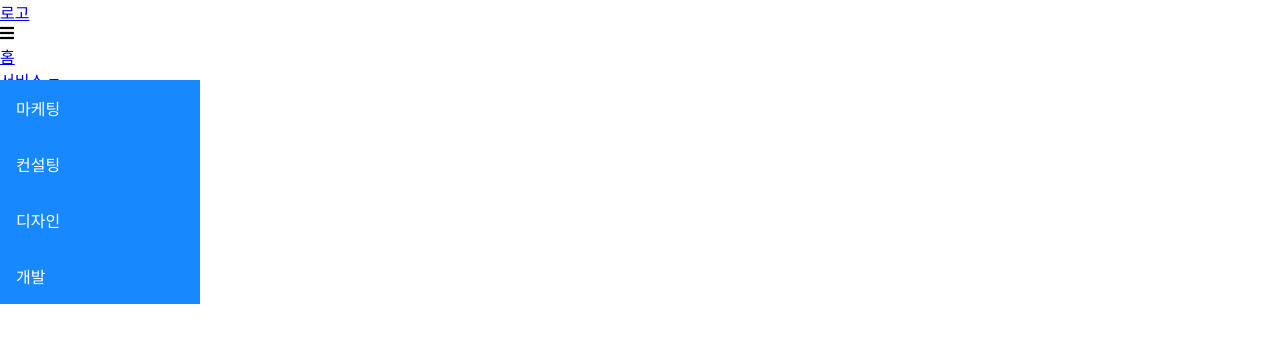
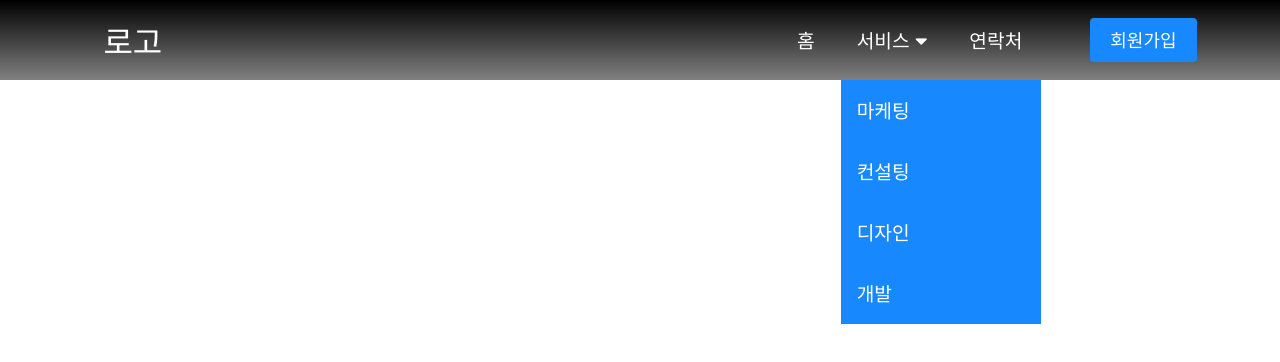
Before and after one commit to rkdvnfma90/react-responsive-navbar, a React (Create React App) app: page / in a window 1280 px wide. Shown: the top 362 px of the page. Built offline with nearby package versions, Linux system fonts and the light colour scheme.

Commit message:
feat 내비게이션 바 레이아웃 구성

```diff
--- a/src/components/Button.js
+++ b/src/components/Button.js
@@ -19,12 +19,16 @@ const StyledButton = styled.button`
     border-radius: 4px;
     border: 2px solid ${({ theme }) => theme.primaryColor};
   }
+
+  @media screen and (max-width: 960px) {
+    display: none;
+  }
 `
 
-const Button = () => {
+const Button = ({ btnName }) => {
   return (
     <Link to='sign-up'>
-      <StyledButton>회원가입</StyledButton>
+      <StyledButton>{btnName}</StyledButton>
     </Link>
   )
 }
--- a/src/components/Dropdown.js
+++ b/src/components/Dropdown.js
@@ -40,7 +40,7 @@ const Dropdown = () => {
         {menuitems.map((item, index) => (
           <DropdownItem key={index}>
             <DropdownLink
-              cName={item.cName}
+              cname={item.cname}
               to={item.path}
               onClick={() => setClick(false)}
             >
--- a/src/components/Navbar.js
+++ b/src/components/Navbar.js
@@ -1,17 +1,147 @@
 import React, { useState } from 'react'
 import { Link } from 'react-router-dom'
-import styled from 'styled-components'
+import styled, { css } from 'styled-components'
 import Button from './Button'
 import Dropdown from './Dropdown'
 
-const Nav = styled.nav``
-const NavbarLogo = styled(Link)``
-const MenuIcon = styled.div``
-const Icon = styled.i``
-const NavMenu = styled.ul``
-const NavItem = styled.li``
-const NavLinks = styled(Link)``
-const NavLinksMobile = styled(Link)``
+const Nav = styled.nav`
+  background: linear-gradient(#000, #808080);
+  height: 80px;
+  display: flex;
+  justify-content: center;
+  align-items: center;
+  font-size: 1.2rem;
+`
+const NavbarLogo = styled(Link)`
+  color: #fff;
+  justify-self: start;
+  margin-left: 20px;
+  cursor: pointer;
+  text-decoration: none;
+  font-size: 2rem;
+
+  @media screen and (max-width: 960px) {
+    position: absolute;
+    top: 0;
+    left: 0;
+    transform: translate(25%, 50%);
+  }
+`
+
+const MenuIcon = styled.div`
+  display: none;
+
+  @media screen and (max-width: 960px) {
+    display: block;
+    position: absolute;
+    top: 0;
+    right: 0;
+    transform: translate(-100%, 60%);
+    font-size: 1.8rem;
+    cursor: pointer;
+  }
+`
+
+const IconStyles = css`
+  ${({ cname }) =>
+    cname === 'fa-bars' &&
+    css`
+      color: #fff;
+    `}
+
+  ${({ cname }) =>
+    cname === 'fa-times' &&
+    css`
+      color: #fff;
+      font-size: 2rem;
+    `}
+`
+const Icon = styled.i`
+  ${IconStyles}
+`
+const NavMenu = styled.ul`
+  display: grid;
+  grid-template-columns: repeat(5, auto);
+  grid-gap: 10px;
+  list-style: none;
+  text-align: center;
+  width: 70vw;
+  justify-content: end;
+  margin-right: 2rem;
+
+  @media screen and (max-width: 960px) {
+    display: flex;
+    flex-direction: column;
+    width: 100%;
+    height: 90vh;
+    position: absolute;
+    top: 80px;
+    left: -100%;
+    opacity: 1;
+    transition: all 0.5s ease;
+
+    ${({ cname }) =>
+      cname === 'active' &&
+      css`
+        background: #242222;
+        left: 0;
+        z-index: 1;
+      `}
+  }
+`
+
+const NavItem = styled.li`
+  display: flex;
+  align-items: center;
+  height: 80px;
+`
+
+const NavLinks = styled(Link)`
+  color: white;
+  text-decoration: none;
+  padding: 0.5rem 1rem;
+
+  &:hover {
+    background-color: ${({ theme }) => theme.primaryColor};
+    border-radius: 4px;
+    transition: all 0.2s ease-out;
+  }
+
+  @media screen and (max-width: 960px) {
+    text-align: center;
+    padding: 2rem;
+    width: 100%;
+    display: table;
+
+    &:hover {
+      border-radius: 0;
+      background-color: ${({ theme }) => theme.primaryColor};
+    }
+  }
+`
+
+const NavLinksMobile = styled(Link)`
+  display: none;
+
+  @media screen and (max-width: 960px) {
+    display: block;
+    text-align: center;
+    padding: 1.5rem;
+    margin: 2rem auto;
+    border-radius: 4px;
+    width: 80%;
+    background: #1888ff;
+    text-decoration: none;
+    color: #fff;
+    font-size: 1.5rem;
+
+    &:hover {
+      background: #fff;
+      color: ${({ theme }) => theme.primaryColor};
+      transition: 250ms;
+    }
+  }
+`
 
 const Navbar = () => {
   const [click, setClick] = useState(false)
@@ -26,11 +156,13 @@ const Navbar = () => {
         <NavbarLogo to='/'>로고</NavbarLogo>
 
         <MenuIcon onClick={handleClick}>
-          <Icon className={click ? 'fas fa-times' : 'fas fa-bars'} />
+          <Icon
+            className={click ? 'fas fa-times' : 'fas fa-bars'}
+            cname={click ? 'fa-times' : 'fa-bars'}
+          />
         </MenuIcon>
 
-        {/* click ? 'nav-menu active' : 'nav-menu' */}
-        <NavMenu>
+        <NavMenu cname={click ? 'active' : ''}>
           <NavItem>
             <NavLinks to='/' onClick={closeMobileMenu}>
               홈
@@ -53,7 +185,8 @@ const Navbar = () => {
             </NavLinksMobile>
           </NavItem>
         </NavMenu>
-        <Button />
+
+        <Button btnName='회원가입' />
       </Nav>
     </>
   )
--- a/src/data/menuitems.js
+++ b/src/data/menuitems.js
@@ -2,21 +2,21 @@ export const menuitems = [
   {
     title: '마케팅',
     path: '/marketing',
-    cName: 'dropdown-link',
+    cname: 'dropdown-link',
   },
   {
     title: '컨설팅',
     path: '/consulting',
-    cName: 'dropdown-link',
+    cname: 'dropdown-link',
   },
   {
     title: '디자인',
     path: '/design',
-    cName: 'dropdown-link',
+    cname: 'dropdown-link',
   },
   {
     title: '개발',
     path: '/development',
-    cName: 'dropdown-link',
+    cname: 'dropdown-link',
   },
 ]
```
Also changed, not shown: 2 other files (tests, documents, lock files or other folders).
